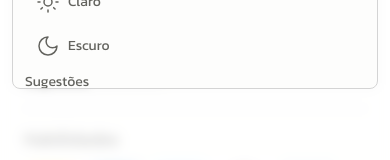
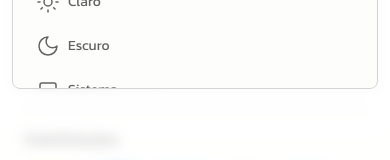
Before and after one commit to rodrigojsdeveloper/rodrigojs.dev, a Next.js app: page /about in a window 390 px wide. Both pictures are taken after a click on the button 314 px from the left and 44 px from the top of the page. Shown: the part 512-672 px from the top of the page. Built offline with nearby package versions, Linux system fonts and the light colour scheme.

Commit message:
feat: add button to make theme same as system

```diff
--- a/src/app/about/page.tsx
+++ b/src/app/about/page.tsx
@@ -2,7 +2,7 @@ import Paragraph from '@/components/Paragraph'
 import Title from '@/components/Title'
 import Line from '@/components/Line'
 import Link from 'next/link'
-import Download from '@/svgs/Download'
+import { Download } from '@/svgs'
 import Stacks from '@/components/Stacks'
 
 const About = () => {
--- a/src/components/DropDown.tsx
+++ b/src/components/DropDown.tsx
@@ -4,9 +4,7 @@ import { useContext, useEffect, useRef } from 'react'
 import { usePathname } from 'next/navigation'
 import { Context } from '@/contexts/context'
 import CustomLink from './CustomLink'
-import Contact from '@/svgs/Contact'
-import Projects from '@/svgs/Projects'
-import About from '@/svgs/About'
+import { About, Contact, Projects } from '@/svgs'
 
 const DropDown = () => {
   const { handleOpenDropDown } = useContext(Context)
--- a/src/components/Header.tsx
+++ b/src/components/Header.tsx
@@ -10,13 +10,9 @@ import Image from '@/components/Image'
 import Link from 'next/link'
 import Line from './Line'
 import Button from './Button'
-import Home from '@/svgs/Home'
-import About from '@/svgs/About'
-import Contact from '@/svgs/Contact'
-import Projects from '@/svgs/Projects'
+import { About, Home, Contact, Projects, Menu } from '@/svgs'
 import Modal from './Modal'
 import { Context } from '@/contexts/context'
-import Menu from '@/svgs/Menu'
 
 const Header = () => {
   const { openModal, handleOpenModal } = useContext(Context)
--- a/src/components/HeaderMobile.tsx
+++ b/src/components/HeaderMobile.tsx
@@ -8,9 +8,7 @@ import DropDown from './DropDown'
 import Button from './Button'
 import Modal from './Modal'
 import { Context } from '@/contexts/context'
-import Menu from '@/svgs/Menu'
-import Close from '@/svgs/Close'
-import MenuHamburguer from '@/svgs/MenuHamburguer'
+import { Close, Menu, MenuHamburguer } from '@/svgs'
 
 const HeaderMobile = () => {
   const { openDropDown, openModal, handleOpenDropDown, handleOpenModal } =
--- a/src/components/Modal.tsx
+++ b/src/components/Modal.tsx
@@ -9,16 +9,19 @@ import { Context } from '@/contexts/context'
 import SubTitle from './SubTitle'
 import ModalBackground from './ModalBackground'
 import socials from '@/utils/socials'
-import SourceCode from '@/svgs/SourceCode'
 import copyLink from '@/utils/copyLink'
 import { useTheme } from 'next-themes'
-import CopyLink from '@/svgs/CopyLink'
-import Sun from '@/svgs/Sun'
-import Moon from '@/svgs/Moon'
-import Close from '@/svgs/Close'
-import GitHub from '@/svgs/GitHub'
-import LinkedIn from '@/svgs/LinkedIn'
-import Instagram from '@/svgs/Instagram'
+import {
+  Close,
+  CopyLink,
+  GitHub,
+  Instagram,
+  LinkedIn,
+  Moon,
+  Sun,
+  SourceCode,
+  Laptop,
+} from '@/svgs'
 
 const Modal = () => {
   const { handleOpenModal } = useContext(Context)
@@ -92,6 +95,13 @@ const Modal = () => {
               <Moon />
               Escuro
             </div>
+            <div
+              onClick={() => setTheme('system')}
+              className="row group flex h-10 w-full cursor-pointer items-center gap-2 rounded-def border border-solid border-transparent px-2.5 py-2 text-sm text-gray-100 hover:border-hover"
+            >
+              <Laptop />
+              Sistema
+            </div>
           </nav>
 
           <Paragraph text="Sugestões" style="text py-1.5" />
--- /dev/null
+++ b/src/svgs/Laptop.tsx
@@ -0,0 +1,20 @@
+const Laptop = () => {
+  return (
+    <svg
+      xmlns="http://www.w3.org/2000/svg"
+      width="24"
+      height="24"
+      viewBox="0 0 24 24"
+      fill="none"
+      stroke="currentColor"
+      strokeWidth="1.5"
+      strokeLinecap="round"
+      strokeLinejoin="round"
+      className="duration-300"
+    >
+      <path d="M20 16V7a2 2 0 0 0-2-2H6a2 2 0 0 0-2 2v9m16 0H4m16 0 1.28 2.55a1 1 0 0 1-.9 1.45H3.62a1 1 0 0 1-.9-1.45L4 16"></path>
+    </svg>
+  )
+}
+
+export default Laptop
--- /dev/null
+++ b/src/svgs/index.tsx
@@ -0,0 +1,35 @@
+import About from './About'
+import Close from './Close'
+import Contact from './Contact'
+import CopyLink from './CopyLink'
+import Download from './Download'
+import GitHub from './GitHub'
+import Home from './Home'
+import Instagram from './Instagram'
+import Laptop from './Laptop'
+import LinkedIn from './LinkedIn'
+import Menu from './Menu'
+import MenuHamburguer from './MenuHamburguer'
+import Moon from './Moon'
+import Projects from './Projects'
+import SourceCode from './SourceCode'
+import Sun from './Sun'
+
+export {
+  About,
+  Close,
+  Contact,
+  CopyLink,
+  Download,
+  GitHub,
+  Home,
+  Instagram,
+  Laptop,
+  LinkedIn,
+  Menu,
+  MenuHamburguer,
+  Moon,
+  Projects,
+  SourceCode,
+  Sun,
+}
```
